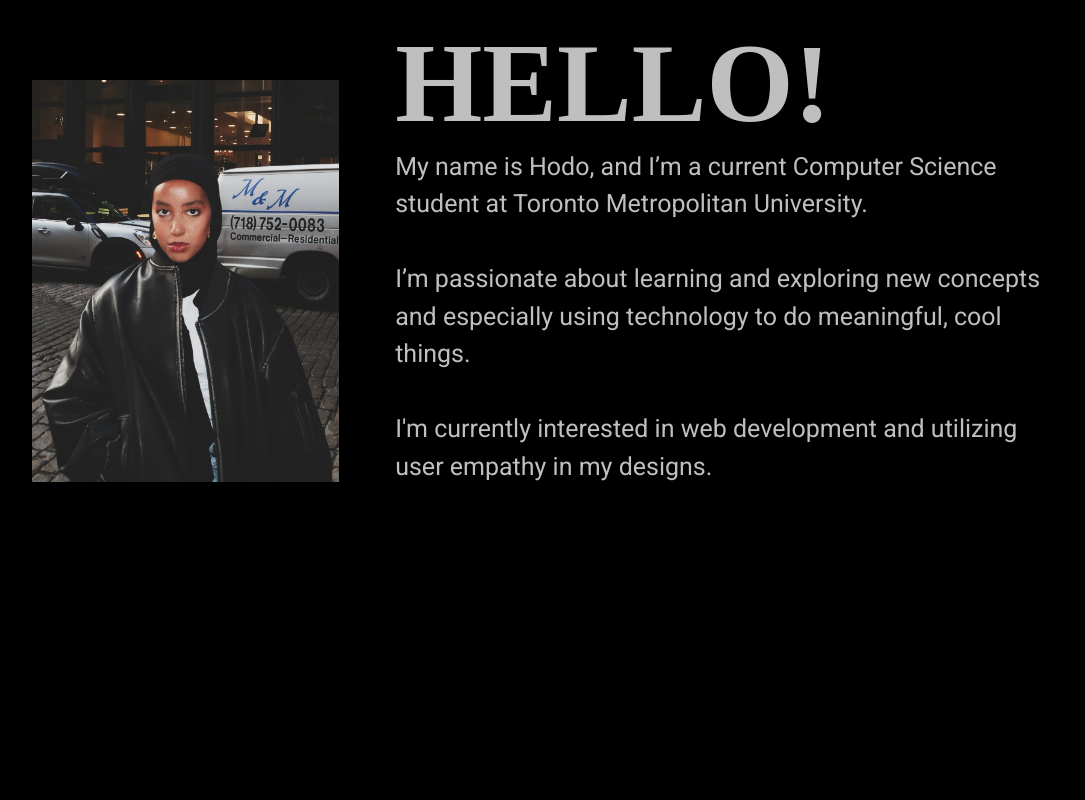
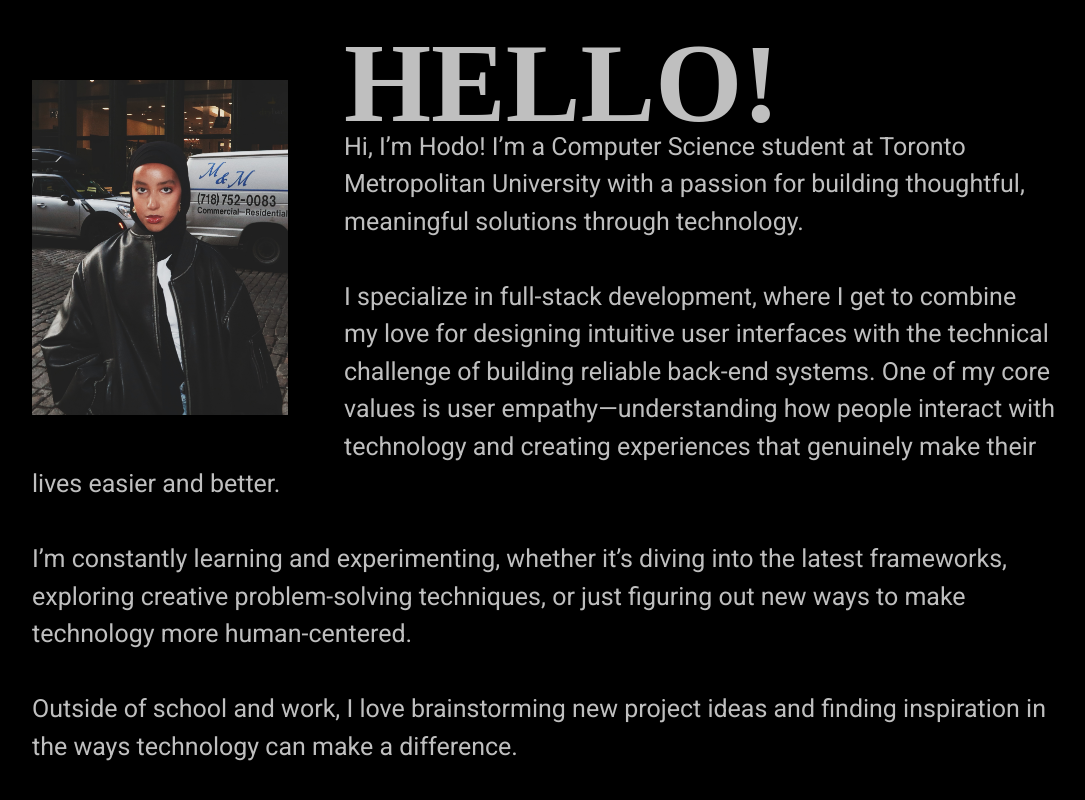
Before and after one commit to hodoabdirizak/hodoabdirizak.github.io, a React (Create React App) app: page / in a window 1280 px wide. Shown: the part 820-1620 px from the top of the page, without its empty margins (96-1181 px from the left). Built offline with nearby package versions, Linux system fonts and the light colour scheme; the HTML template or start-up script is replaced by a standard one; a web font is replaced by a local one.

Commit message:
edit about text

```diff
--- a/src/pages/About.css
+++ b/src/pages/About.css
@@ -3,12 +3,12 @@
     margin: 0 auto;
     max-width: 80%;
     gap: 1rem;
-    height: var(--full-height);
+    height: var(--full-height) * 1.2;
 }
 
 .about__image {
     flex-shrink: 0;
-    width: 30%;
+    width: 25%;
     height: auto;
     float: left;
     margin-right: 3.5rem;
@@ -24,6 +24,7 @@
     text-align: left;
     line-height: 1.5;
     word-wrap: break-word;
+    margin-top: -20px;
 }
 
 h2 {
@@ -42,7 +43,7 @@ h2 {
         width: 35%;
         float: left;
         margin-right: 1.5rem;
-        margin-bottom: 1.5rem;
+        margin-bottom: 1rem;
 
     }
 
--- a/src/pages/About.js
+++ b/src/pages/About.js
@@ -10,9 +10,12 @@ class About extends Component {
         <div className="about__text">
           <h2 className="about__title">Hello!</h2>
           <p className="about__text-section">
-            My name is Hodo, and I’m a current Computer Science student at Toronto Metropolitan University. <br></br><br></br> I’m passionate about learning and exploring new concepts and especially using technology to do meaningful, cool things.
-            <br></br><br></br> I'm currently interested in web development and utilizing user empathy in my designs.
+            Hi, I’m Hodo! I’m a Computer Science student at Toronto Metropolitan University with a passion for building thoughtful, meaningful solutions through technology. <br></br><br></br>
+            I specialize in full-stack development, where I get to combine my love for designing intuitive user interfaces with the technical challenge of building reliable back-end systems. One of my core values is user empathy—understanding how people interact with technology and creating experiences that genuinely make their lives easier and better. <br></br><br></br>
+            I’m constantly learning and experimenting, whether it’s diving into the latest frameworks, exploring creative problem-solving techniques, or just figuring out new ways to make technology more human-centered. <br></br><br></br>
+            Outside of school and work, I love brainstorming new project ideas and finding inspiration in the ways technology can make a difference.
           </p>
+
         </div>
       </div>
     );
```
